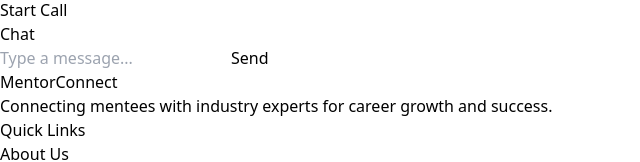
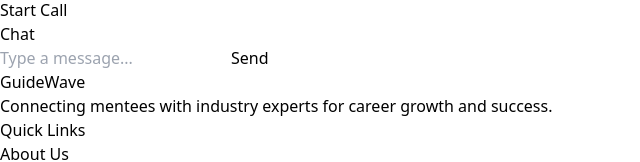
Before and after one commit to RahulRajGiri15/Mentoring__SIH__Hackathon, a React (Vite) app: page / in a window 1280 px wide. Shown: the part 1082-1244 px from the top of the page, without its empty margins (0-640 px from the left). Built offline with nearby package versions, Linux system fonts and the light colour scheme.

Commit message:
This is 3 rd commit

```diff
--- a/src/components/mentoring/Footer.jsx
+++ b/src/components/mentoring/Footer.jsx
@@ -7,7 +7,7 @@ const Footer = () => {
       <div className="container mx-auto">
         <div className="flex flex-wrap justify-between">
           <div className="w-full md:w-1/3 mb-6 md:mb-0">
-            <h3 className="text-xl font-bold mb-2">MentorConnect</h3>
+            <h3 className="text-xl font-bold mb-2">GuideWave</h3>
             <p>
               Connecting mentees with industry experts for career growth and
               success.
```
